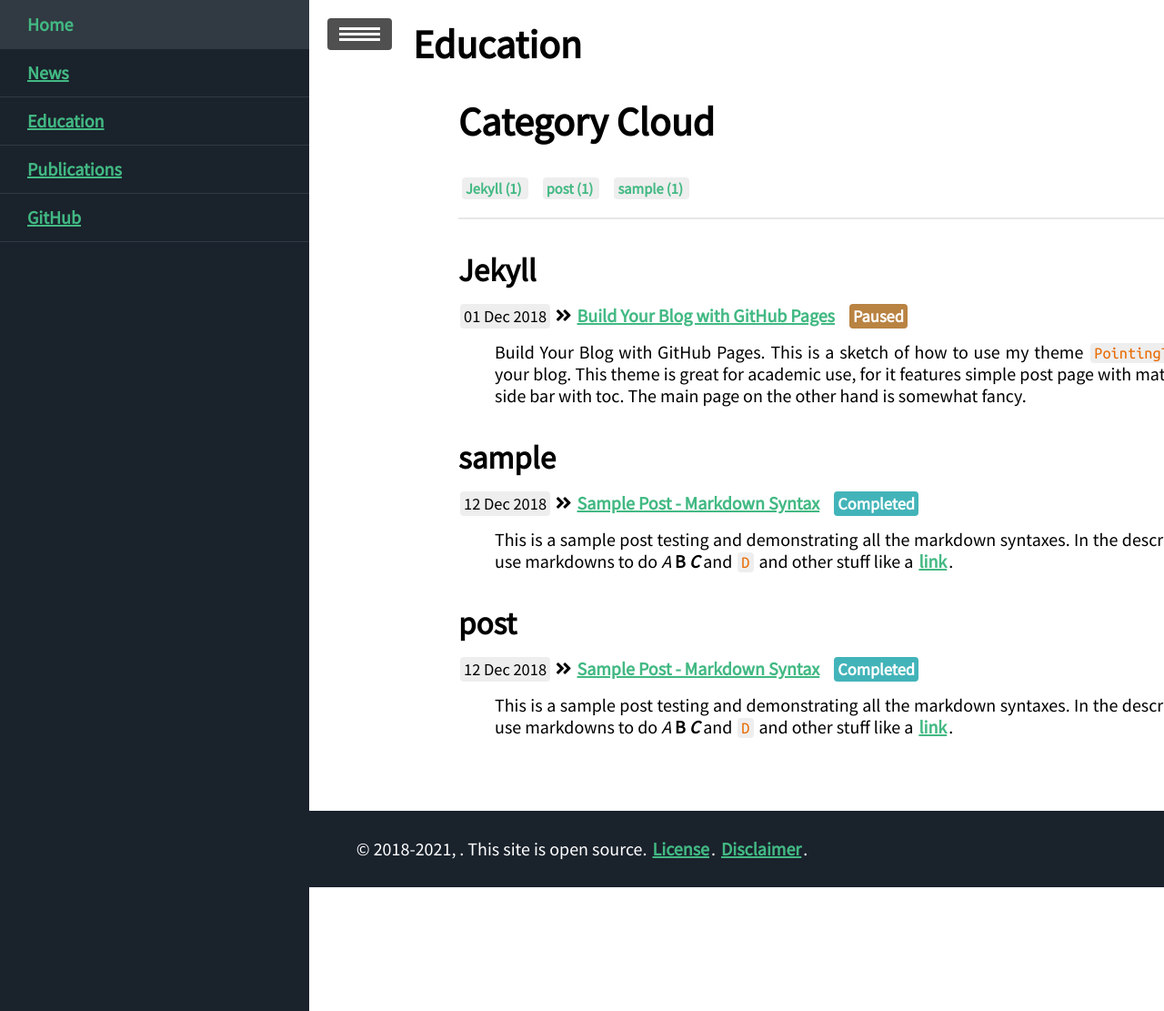
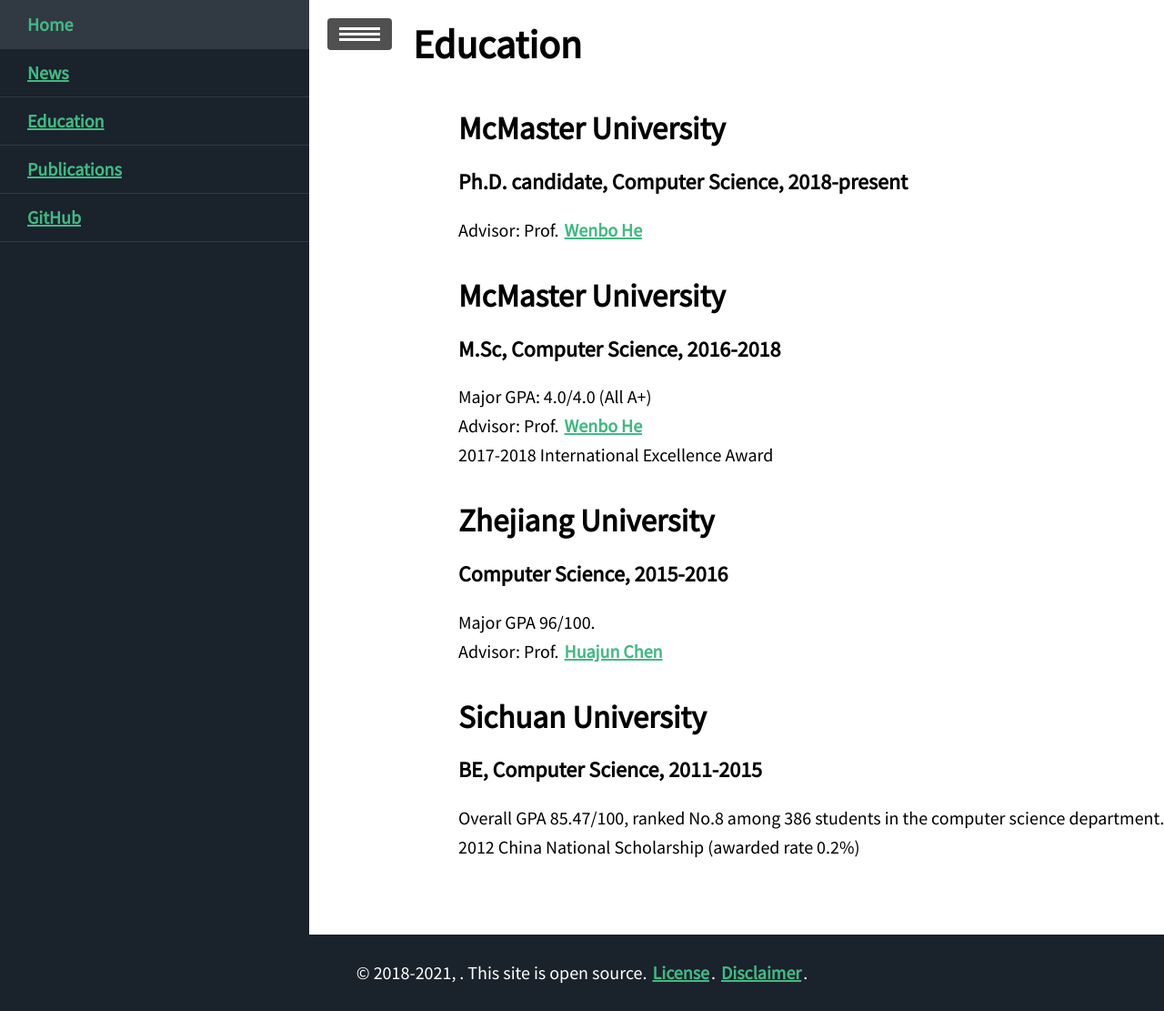
Before and after one commit to MacLLL/MacLLL.github.io, a Jekyll site: the page built from blog/categories.html, in a window 1280 px wide and 1111 px high. Shown: the whole window at 91% size. Built offline with Jekyll 4.4.1, drawn with Linux system fonts in a browser that asks for light colours; nearby versions of some CDN libraries.

Commit message:
Update categories.html

```diff
--- a/blog/categories.html
+++ b/blog/categories.html
@@ -6,36 +6,102 @@
 
 
 
-<div class="container">
-  <h1>Category Cloud</h1>
-	{% assign categories = site.categories | sort %}
-	{% for category in categories %}
-		<span class="site-tag">
-			<a href="{{site.url}}{{site.baseurl}}/blog/categories#{{ category [0] | slugify }}" style="text-decoration: none;" >
-				 <code class="highligher-rouge" style="font-size: {{ category | last | size  |  times: 2 | plus: 80  }}%">
-					<nobr>{{ category[0] | replace:'-', ' ' }} ({{ category | last | size }})</nobr>
-				 </code>
-			</a> &nbsp;
-		</span>
-	{% endfor %}
+<section id="pub" class="bg-light-gray">
+        <div class="container">
+            <div class="row">
+                <div class="col-lg-12 text-center">
+                    <h2 class="section-heading">McMaster University</h2>
+                </div>
+            </div>
 
-	<hr>
-  {% for category in site.categories %}
-  <h2 id="{{ category[0] | slugify }}">{{ category[0] | replace:'-', ' ' }}</h2>
-  <dl class="tags-expo-posts">
-    {% for post in category[1] %}
-    <dt>
-      <code>{{ post.date | date_to_string }}</code>
-				<i class="fas fa-angle-double-right"></i>
-					<a href="{{ post.url }}">{{ post.title }}</a>
-					&nbsp;{% include status-indicator.html status=post.status%}
-    </dt>
-    {% if post.description %}
-    <dd style="text-align: justify">{{ post.description | markdownify }}
-    </dd>
-		{% endif %}
-		{% endfor %}
-  </dl>
-	{% endfor %}
 
-</div>
+          <div class="row" id="seq">
+                <div class="col-lg-12">
+                    <h4 class="text-muted">Ph.D. candidate, Computer Science, 2018-present</h4>
+                </div>
+                <div class="col-md-12 text-muted">
+                       Advisor: Prof. <a href="http://www.cas.mcmaster.ca/wenbohe/index.html" target="_blank">Wenbo He</a>
+                </div>
+            </div>
+
+
+          </div>
+</section>
+
+<section id="pub" class="bg-light-gray">
+        <div class="container">
+            <div class="row">
+                <div class="col-lg-12 text-center">
+                    <h2 class="section-heading">McMaster University</h2>
+                </div>
+            </div>
+
+
+          <div class="row" id="seq">
+                <div class="col-lg-12">
+                    <h4 class="text-muted">M.Sc, Computer Science, 2016-2018</h4>
+                </div>
+                <div class="col-md-12 text-muted">
+                       Major GPA: 4.0/4.0 (All A+)
+                </div>
+
+		<div class="col-md-12 text-muted">
+                       Advisor: Prof. <a href="http://www.cas.mcmaster.ca/wenbohe/index.html" target="_blank">Wenbo He</a>
+                </div>
+		<div class="col-md-12 text-muted">
+                       2017-2018 International Excellence Award
+                </div>
+            </div>
+
+          </div>
+</section>
+
+<section id="pub" class="bg-light-gray">
+        <div class="container">
+            <div class="row">
+                <div class="col-lg-12 text-center">
+                    <h2 class="section-heading">Zhejiang University</h2>
+                </div>
+            </div>
+
+
+          <div class="row" id="seq">
+                <div class="col-lg-12">
+                    <h4 class="text-muted">Computer Science, 2015-2016</h4>
+                </div>
+                <div class="col-md-12 text-muted">
+                       Major GPA 96/100.
+                </div>
+
+		<div class="col-md-12 text-muted">
+                       Advisor: Prof. <a href="https://person.zju.edu.cn/en/huajun" target="_blank">Huajun Chen</a>
+                </div>
+            </div>
+
+          </div>
+</section>
+
+<section id="pub" class="bg-light-gray">
+        <div class="container">
+            <div class="row">
+                <div class="col-lg-12 text-center">
+                    <h2 class="section-heading">Sichuan University</h2>
+                </div>
+            </div>
+
+
+          <div class="row" id="seq">
+                <div class="col-lg-12">
+                    <h4 class="text-muted">BE, Computer Science, 2011-2015</h4>
+                </div>
+                <div class="col-md-12 text-muted">
+                       Overall GPA 85.47/100, ranked No.8 among 386 students in the computer science department.
+                </div>
+                <div class="col-md-12 text-muted">
+                       2012 China National Scholarship (awarded rate 0.2%)
+                </div>
+
+            </div>
+
+          </div>
+</section>
```
